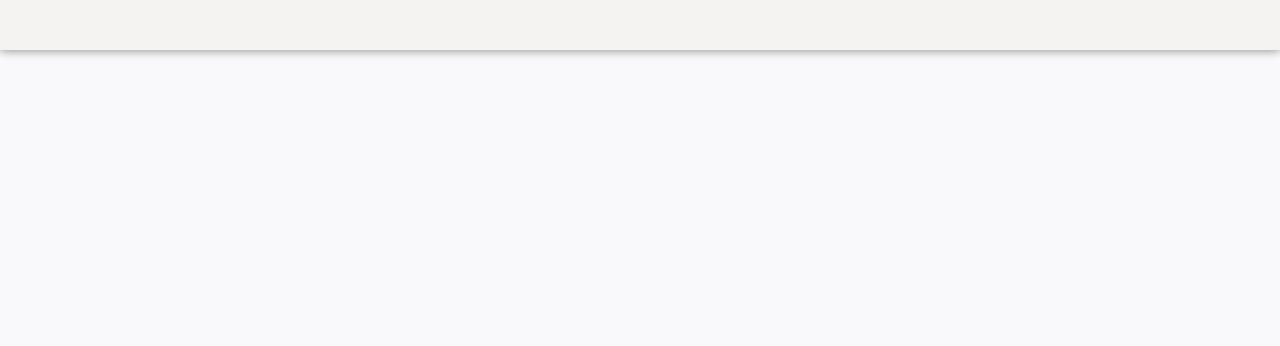
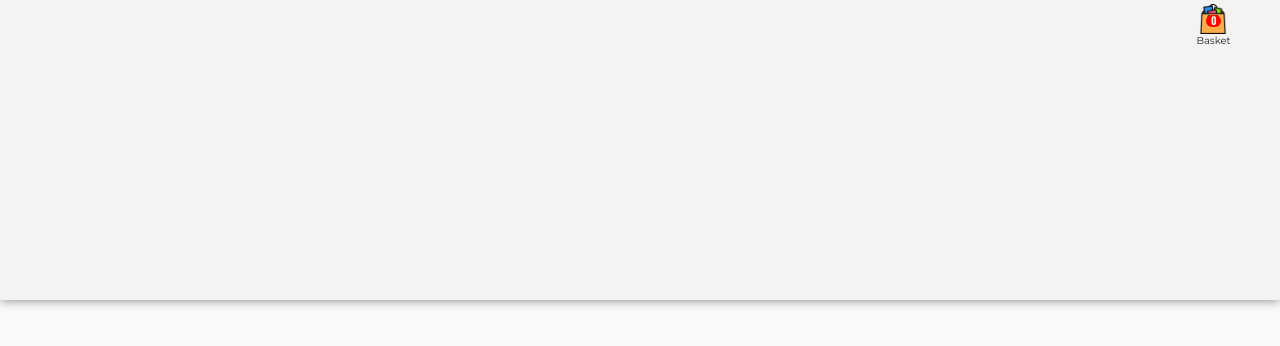
Before and after one commit to bengeois/CA349IT, a React (Create React App) app: page / in a window 1280 px wide. Shown: the top 346 px of the page. Built offline with nearby package versions, Linux system fonts and the light colour scheme.

Commit message:
prepare basket component

```diff
--- a/public/index.html
+++ b/public/index.html
@@ -25,6 +25,8 @@
       Learn how to configure a non-root public URL by running `npm run build`.
     -->
     <title>Online CA349 Shop</title>
+    <link href="https://fonts.googleapis.com/css?family=Montserrat:100,200,300,400" rel="stylesheet">
+    <link href="https://fonts.googleapis.com/css?family=Fjalla+One:400,800" rel="stylesheet">
   </head>
   <body>
     <noscript>You need to enable JavaScript to run this app.</noscript>
--- a/src/app/App.js
+++ b/src/app/App.js
@@ -6,7 +6,7 @@ import {
 } from 'react-router-dom';
 
 import Header from './../components/Header/Header';
-import Home from './../components/Home/Home';
+import Home from './pages/Home/Home';
 import Space from './../components/Space/Space';
 
 const App = () => {
--- a/src/components/Home/Home.js
+++ b/src/app/pages/Home/Home.js
@@ -1,6 +1,6 @@
 import React from 'react';
 
-import "./../../styles/components/Home.scss";
+import "./../../../styles/pages/Home.scss";
 
 const Home = () => {
   return (
--- /dev/null
+++ b/src/components/Basket/Basket.js
@@ -0,0 +1,17 @@
+import React from 'react';
+
+import './../../styles/components/Basket.scss'
+
+const Basket = () => {
+    return (
+        <div className="basket-box">
+            <span className="basket-article-nb">{0}</span>
+            <div className="basket-logo-box">
+                <img className="basket-img" src="/img/basket.png" alt="Basket" />
+                Basket
+            </div>
+        </div>
+    );
+};
+
+export default Basket;
--- a/src/components/Header/Header.js
+++ b/src/components/Header/Header.js
@@ -1,10 +1,17 @@
 import React from "react";
+
+import Basket from "./../Basket/Basket";
 
 import './../../styles/components/Header.scss';
 
 const Header = () => {
     return (
         <div className="header-box">
+            <div className="tool-box">
+                <div className="right-item">
+                    <Basket />
+                </div>
+            </div>
         </div>
     );
 };
--- /dev/null
+++ b/src/styles/components/Basket.scss
@@ -0,0 +1,42 @@
+.basket-box {
+    position: relative;
+    height: 50px;
+    max-width: 60px;
+
+    display: flex;
+    justify-content: center;
+    align-items: center;
+
+    color: #22272b;
+    font-weight: 400;
+    font-family: 'Montserrat', sans-serif;
+
+    .basket-article-nb {
+        position: absolute;
+        top: 15px;
+
+        display: inline-block;
+        padding-left: 5px;
+        padding-right: 5px;
+
+        color: #f9f9fb;
+        font-family: 'Fjalla One', sans-serif;
+        font-weight: bold;
+        font-size: x-small;
+
+        border-radius: 10000px;
+        background-color: red;
+    }
+
+    .basket-logo-box {
+        display: flex;
+        flex-direction: column;
+        align-items: center;
+
+        font-size: x-small;
+
+        .basket-img {
+            height: 30px;
+        }
+    }
+}
--- a/src/styles/components/Header.scss
+++ b/src/styles/components/Header.scss
@@ -8,12 +8,26 @@
   background-color: #f4f3f2;
   box-shadow: 0 0 10px gray;
 
+  .tool-box {
+    display: grid;
+    grid-template-columns: repeat(20, auto);
+
+    width: 100%;
+    height: 50px;
+    max-height: 50px;
+
+    color: #22272b;
+    font-weight: 400;
+    font-family: 'Montserrat', sans-serif;
+
+    .right-item {
+      grid-column-start: 20;
+      grid-column-end: 21;
+    }
+  }
+
   transition: height 1s;
   &:hover {
     height: 300px;
   }
 }
-
-.begin-spacing {
-  margin-top: 70px;
-}
--- a/src/styles/components/Home.scss
+++ /dev/null
@@ -1,3 +0,0 @@
-div { // test example
-    font-weight: bold;
-}
```
Also changed, not shown: public/img/basket.png (added), src/styles/pages/Home.scss (added).
